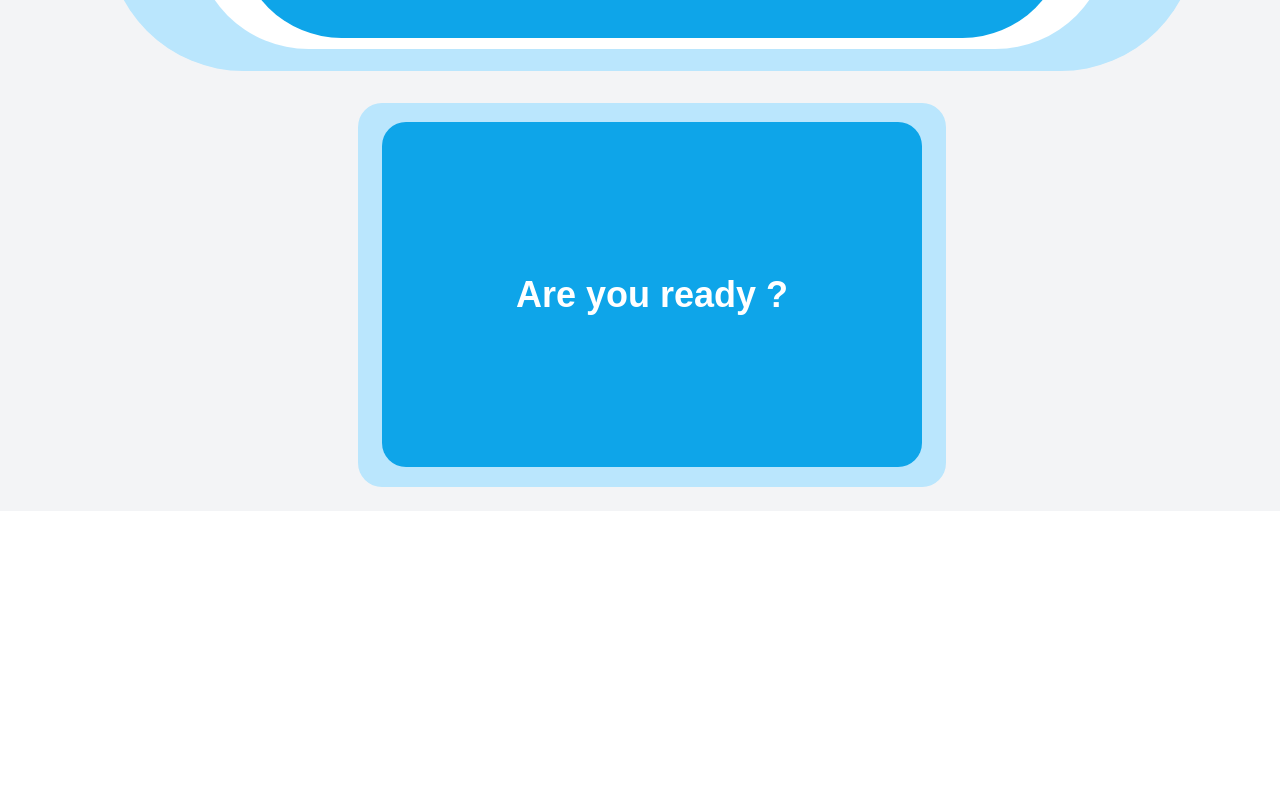
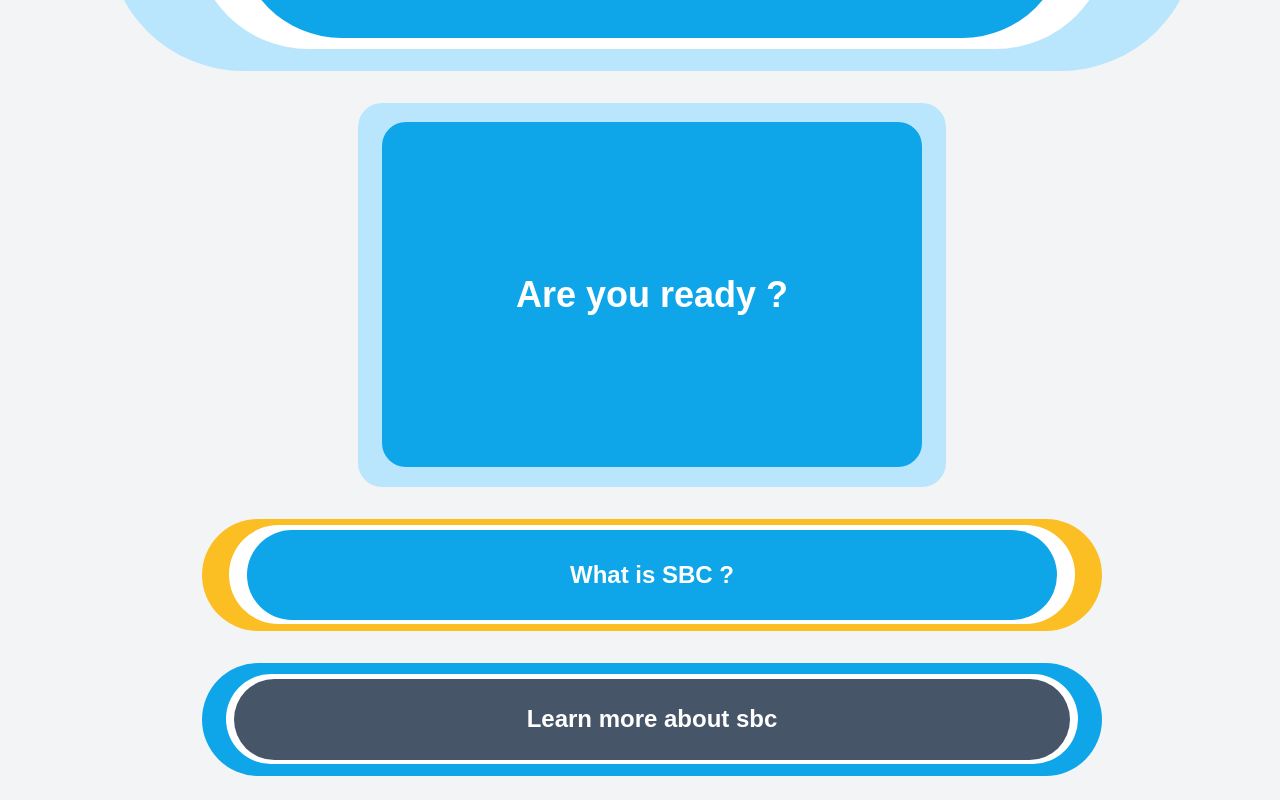
Before and after one commit to Ebtesham-21/sbc-revised, a Next.js app: page / in a window 1280 px wide. Shown: the part 1406-2206 px from the top of the page. Before the commit the page ends 1917 px from the top, so only its background shows below. Built offline with nearby package versions, Linux system fonts and the light colour scheme.

Commit message:
learn more button

```diff
--- a/src/app/page.tsx
+++ b/src/app/page.tsx
@@ -78,6 +78,50 @@ export default function Home() {
 </button>
 
 
+{/* sbc button */}
+<button className="relative w-[90vw] max-w-[900px] aspect-[8/1] rounded-full focus:outline-none active:scale-95 transition group">
+  {/* Outer Layer */}
+  <div className="absolute inset-0 bg-amber-400 rounded-full group-hover:bg-amber-300"></div>
+
+  {/* Middle Layer */}
+  <div className="absolute inset-x-[3%] inset-y-[6%] bg-white rounded-full"></div>
+
+  {/* Inner Layer */}
+  <div className="absolute inset-x-[5%] inset-y-[10%] bg-sky-500 rounded-full group-hover:bg-sky-600"></div>
+
+  {/* Text Content */}
+  <div className="absolute inset-0 flex items-center justify-center text-white font-semibold text-sm sm:text-base md:text-xl lg:text-2xl text-center px-2">
+    <span>What is SBC ? </span>
+  </div>
+</button>
+
+
+{/* learn more about sbc button */}
+
+<button className="relative w-[90vw] max-w-[900px] aspect-[8/1] rounded-full focus:outline-none active:scale-95 transition group">
+  {/* Outer Layer */}
+  <div className="absolute inset-0 bg-sky-500 rounded-full group-hover:bg-sky-400"></div>
+
+  {/* Middle Layer */}
+  <div className="absolute inset-x-[2.7%] inset-y-[10%] bg-white rounded-full"></div>
+
+  {/* Inner Layer */}
+  <div className="absolute inset-x-[3.6%] inset-y-[14%] bg-slate-600 rounded-full group-hover:bg-slate-700"></div>
+
+  {/* Optional Content */}
+  <div className="absolute inset-0 flex items-center justify-center text-white font-semibold text-sm sm:text-base md:text-xl lg:text-2xl text-center px-4">
+    <span>Learn more about sbc</span>
+  </div>
+</button>
+
+
+
+
+
+
+
+
+
 
 
 
```
